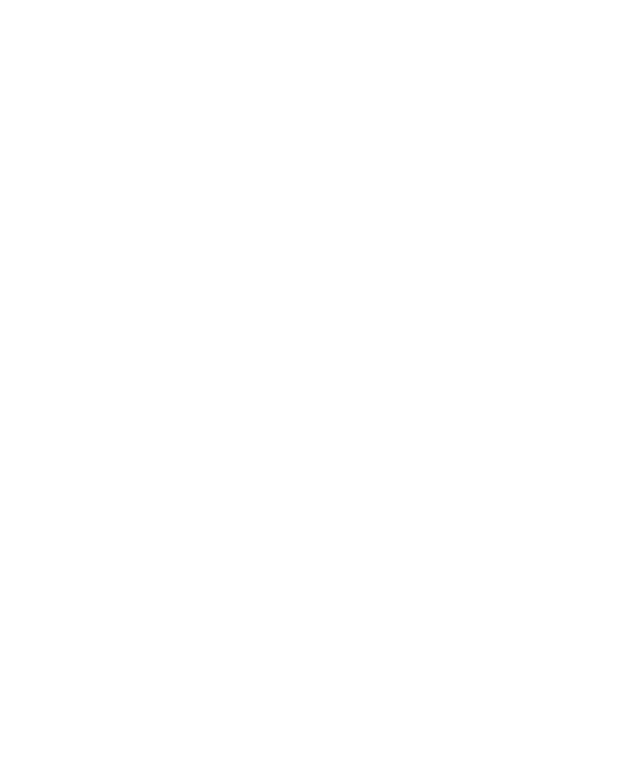
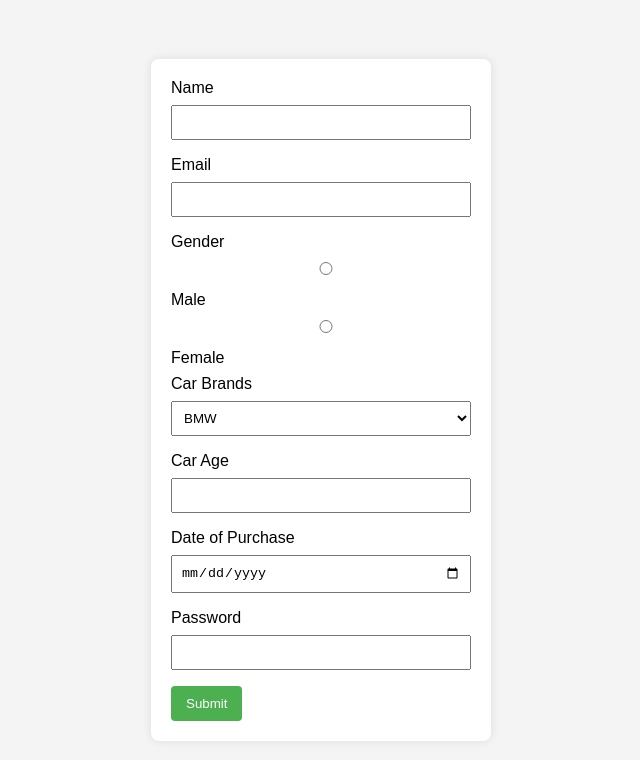
Before and after one commit to acciojob/car-insurance-form-Pankaj-Sharmaa, a website: page main.html in a window 1280 px wide. Shown: the whole page, without its empty margins (319-959 px from the left). Drawn offline with Linux system fonts and the light colour scheme.

Commit message:
created a submission

```diff
--- a/main.html
+++ b/main.html
@@ -1,16 +1,86 @@
 <!DOCTYPE html>
+<html lang="en">
+<head>
+    <meta charset="UTF-8">
+    <meta name="viewport" content="width=device-width, initial-scale=1.0">
+    <style>
+        body {
+            font-family: Arial, sans-serif;
+            background-color: #f4f4f4;
+            margin: 0;
+            padding: 0;
+            display: flex;
+            justify-content: center;
+            align-items: center;
+            height: 100vh;
+        }
 
-<html>
+        form {
+            background-color: #fff;
+            padding: 20px;
+            border-radius: 8px;
+            box-shadow: 0 0 10px rgba(0, 0, 0, 0.1);
+            width: 300px;
+        }
 
-<head>
-	<link rel="stylesheet" href="styles.css">
+        label {
+            display: block;
+            margin-bottom: 8px;
+        }
+
+        input, select {
+            width: 100%;
+            padding: 8px;
+            margin-bottom: 16px;
+            box-sizing: border-box;
+        }
+
+        button {
+            background-color: #4caf50;
+            color: #fff;
+            padding: 10px 15px;
+            border: none;
+            border-radius: 4px;
+            cursor: pointer;
+        }
+    </style>
 </head>
+<body>
 
-<body>
-	<!-- the entire body must be written by student -->
-    <script type="text/javascript" src="./script.js">
-</script>
+    <form action="#" method="post">
+        <label for="name">Name</label>
+        <input type="text" id="name" name="name" required>
+
+        <label for="email">Email</label>
+        <input type="email" id="email" name="email" required>
+
+        <label>Gender</label>
+        <div>
+            <input type="radio" id="male" name="gender" value="male" required>
+            <label for="male">Male</label>
+
+            <input type="radio" id="female" name="gender" value="female" required>
+            <label for="female">Female</label>
+        </div>
+
+        <label for="cars">Car Brands</label>
+        <select id="cars" name="cars">
+            <option value="bmw">BMW</option>
+            <option value="audi">Audi</option>
+            <option value="mercedes">Mercedes</option>
+        </select>
+
+        <label for="carage">Car Age</label>
+        <input type="number" id="carage" name="carage" required>
+
+        <label for="dop">Date of Purchase</label>
+        <input type="date" id="dop" name="dop" required>
+
+        <label for="password">Password</label>
+        <input type="password" id="password" name="password" required>
+
+        <button type="submit">Submit</button>
+    </form>
 
 </body>
-
 </html>
```
